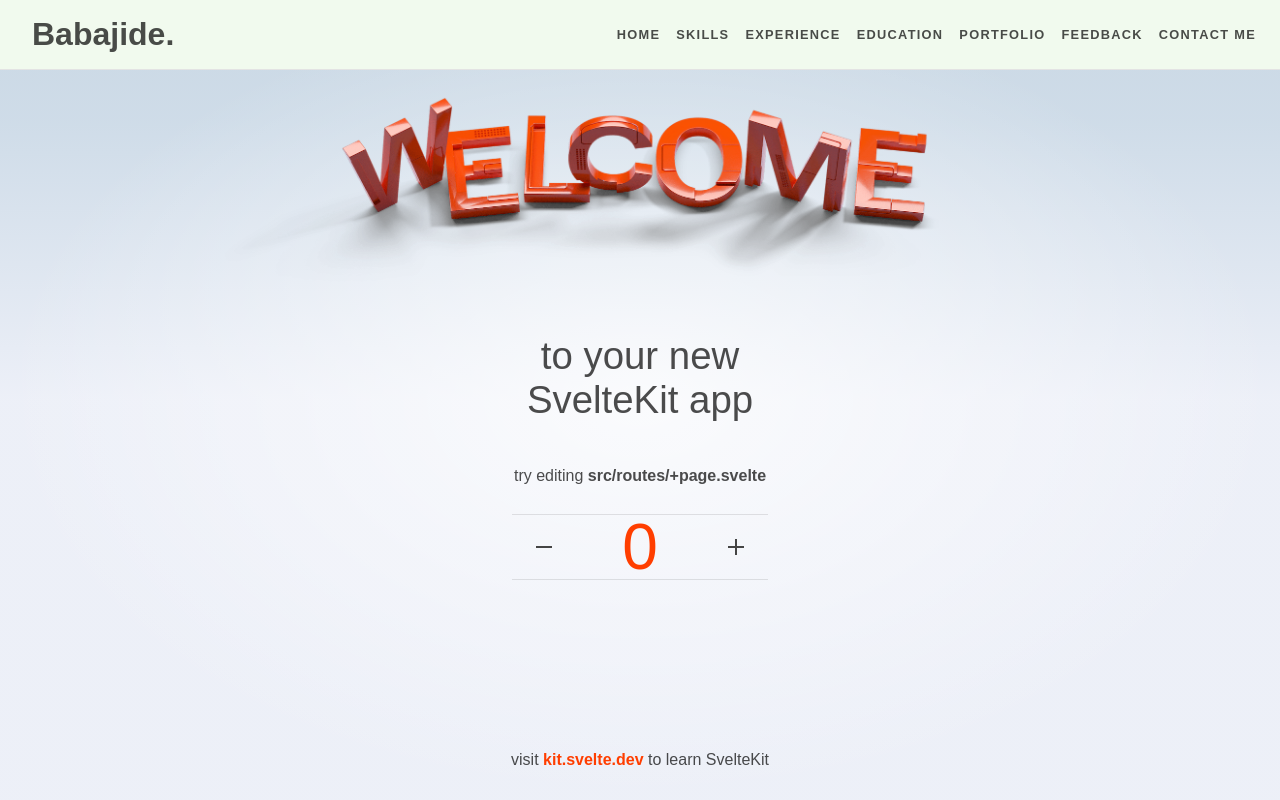
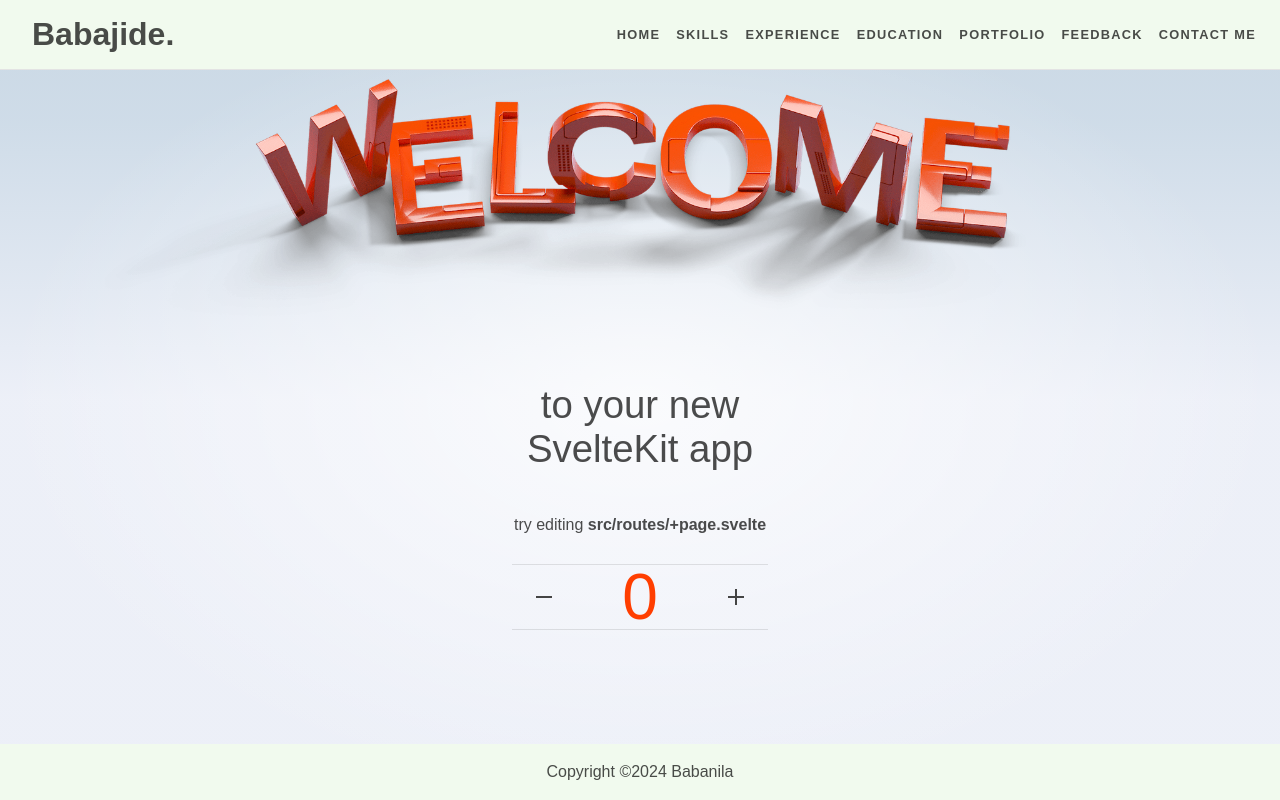
Before and after one commit to Babanila/babajide-williams-website, a SvelteKit app: page / in a window 1280 px wide. Built offline with nearby package versions, Linux system fonts and the light colour scheme.

Commit message:
Add page footer

```diff
--- a/src/routes/+layout.svelte
+++ b/src/routes/+layout.svelte
@@ -11,7 +11,7 @@
 	</main>
 
 	<footer>
-		<p>visit <a href="https://kit.svelte.dev">kit.svelte.dev</a> to learn SvelteKit</p>
+		<p>Copyright ©2024 Babanila</p>
 	</footer>
 </div>
 
@@ -26,9 +26,7 @@
 		flex: 1;
 		display: flex;
 		flex-direction: column;
-		padding: 1rem;
 		width: 100%;
-		max-width: 64rem;
 		margin: 0 auto;
 		box-sizing: border-box;
 	}
@@ -38,16 +36,12 @@
 		flex-direction: column;
 		justify-content: center;
 		align-items: center;
-		padding: 12px;
-	}
-
-	footer a {
-		font-weight: bold;
+		background-color: #f1faee;
 	}
 
 	@media (min-width: 480px) {
 		footer {
-			padding: 12px 0;
+			padding: 0;
 		}
 	}
 </style>
```
